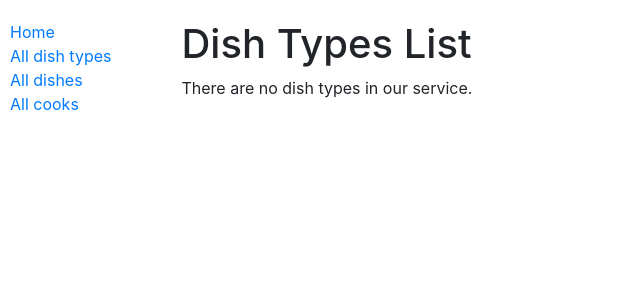
After one commit to raychw/restaurant-kitchen-service, a Django app: page /dish_types/ in a window 1280 px wide. The commit adds this page. Shown: the top 300 px of the page, without its empty margins (0-640 px from the left). Run offline with Django 5.2, Linux system fonts and the light colour scheme; data that the repository does not hold is empty.

Commit message:
implemented DishTypeListView and a corresponding html template

```diff
--- a/catalog/urls.py
+++ b/catalog/urls.py
@@ -6,7 +6,8 @@ from .views import (
     DishListView,
     DishDetailView,
     CookListView,
-    CookDetailView
+    CookDetailView,
+    DishTypeListView,
                     )
 
 urlpatterns = [
@@ -15,6 +16,7 @@ urlpatterns = [
     path("dishes/<int:pk>", DishDetailView.as_view(), name="dish_detail"),
     path("cooks/", CookListView.as_view(), name="cook_list"),
     path("cooks/<int:pk>", CookDetailView.as_view(), name="cook_detail"),
+    path("dish_types/", DishTypeListView.as_view(), name="dish_type_list"),
 ]
 
 app_name = "catalog"
--- a/catalog/views.py
+++ b/catalog/views.py
@@ -38,3 +38,9 @@ class CookListView(generic.ListView):
 
 class CookDetailView(generic.DetailView):
     model = Cook
+
+
+class DishTypeListView(generic.ListView):
+    model = DishType
+    context_object_name = "dish_type_list"
+    template_name = "catalog/dish_type_list.html"
--- /dev/null
+++ b/templates/catalog/dish_type_list.html
@@ -0,0 +1,16 @@
+{% extends "base.html" %}
+
+{% block content %}
+  <h1>Dish Types List</h1>
+  {% if dish_type_list %}
+    <ul>
+      {% for dish_type in dish_type_list %}
+      <li>
+        {{ dish_type }}
+      </li>
+      {% endfor %}
+    </ul>
+  {% else %}
+    <p>There are no dish types in our service.</p>
+  {% endif %}
+{% endblock %}
--- a/templates/includes/sidebar.html
+++ b/templates/includes/sidebar.html
@@ -1,6 +1,6 @@
 <ul class="sidebar-nav">
   <li><a href="{% url "catalog:index" %}">Home</a></li>
-  <li><a href="">All dish types</a></li>
+  <li><a href="{% url "catalog:dish_type_list" %}">All dish types</a></li>
   <li><a href="{% url "catalog:dish_list" %}">All dishes</a></li>
   <li><a href="{% url "catalog:cook_list" %}">All cooks</a></li>
 </ul>
```
